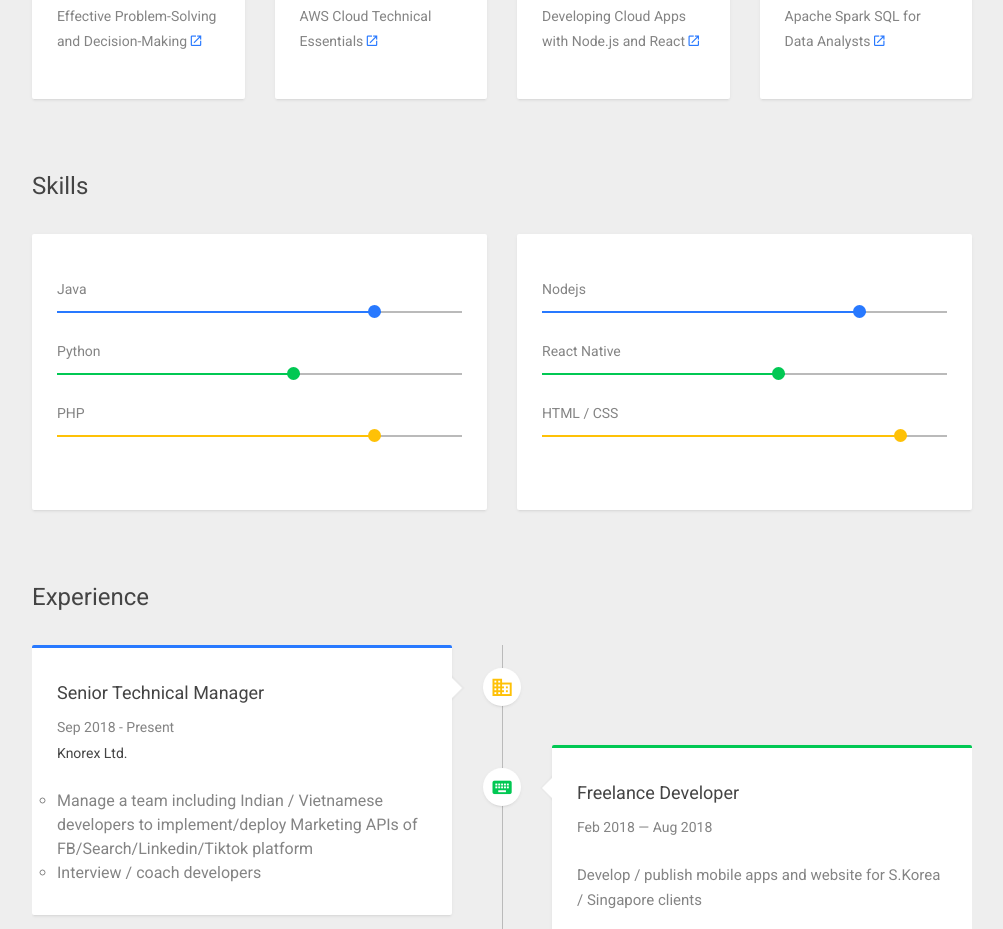
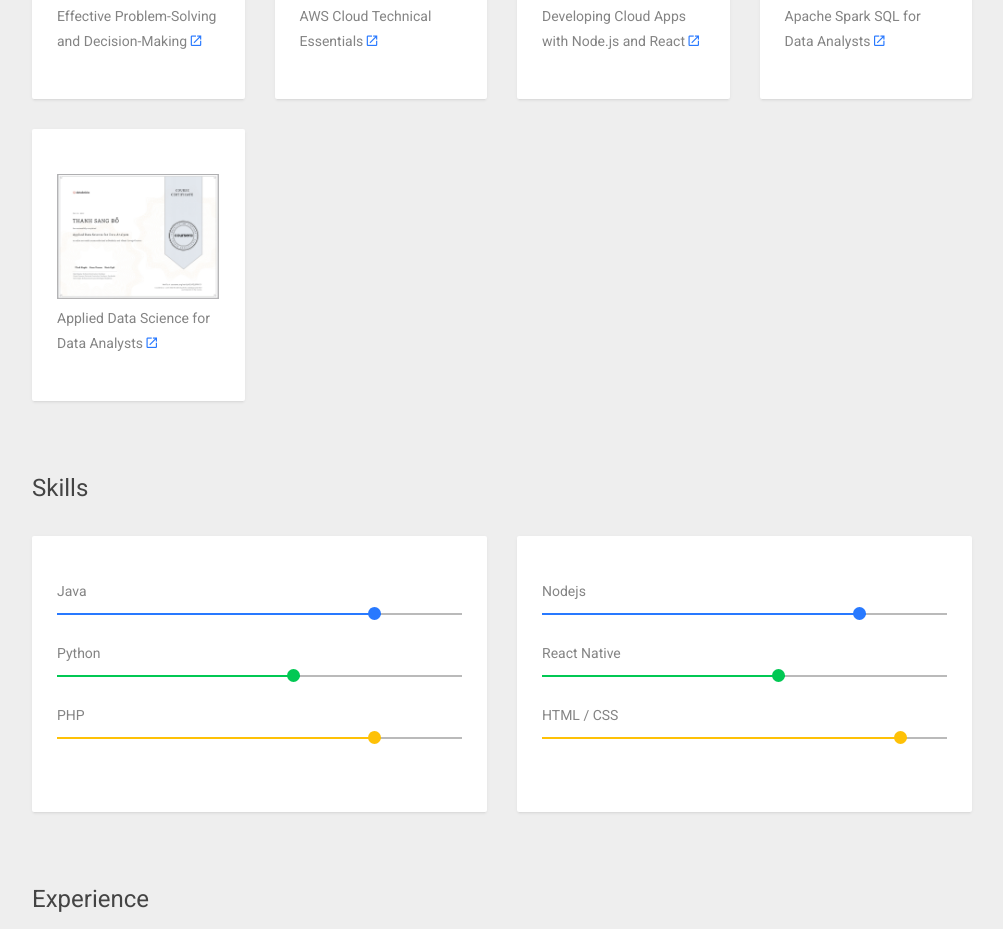
Before and after one commit to martinsangdo/martinsangdo.github.io, a plain HTML site: page index.html in a window 1280 px wide. Shown: the part 2105-3034 px from the top of the page, without its empty margins (138-1141 px from the left). Drawn offline with Linux system fonts and the light colour scheme; a script that the page names is missing.

Commit message:
- add applied data science

```diff
--- a/index.html
+++ b/index.html
@@ -347,6 +347,14 @@
 									<div class="mdl-card mdl-shadow--2dp">
 										<img src="./img/cert/spark.jpg" class="my_cert_img"/>
 										<p><a href="https://www.coursera.org/account/accomplishments/certificate/42RN4VFKHXHE" target="_blank">Apache Spark SQL for Data Analysts <i class="zmdi zmdi-open-in-new font-blue"></i></a></p>
+									</div>
+								</div>
+							</div>
+							<div class="row">
+								<div class="col-md-3 col-sm-6 col-xs-12 mb-30">
+									<div class="mdl-card mdl-shadow--2dp">
+										<img src="./img/cert/data_science_databricks.jpg" class="my_cert_img"/>
+										<p><a href="https://www.coursera.org/account/accomplishments/certificate/KZAPZJ3PRYCY" target="_blank">Applied Data Science for Data Analysts <i class="zmdi zmdi-open-in-new font-blue"></i></a></p>
 									</div>
 								</div>
 							</div>
```
Also changed, not shown: img/cert/data_science_databricks.jpg (added).
